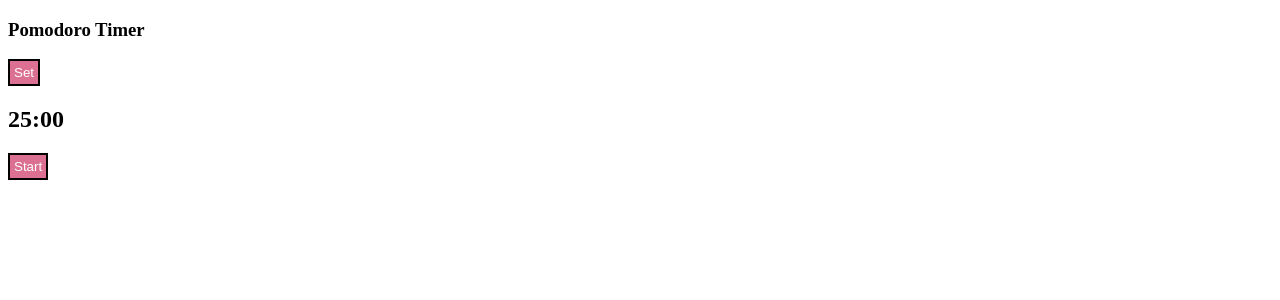
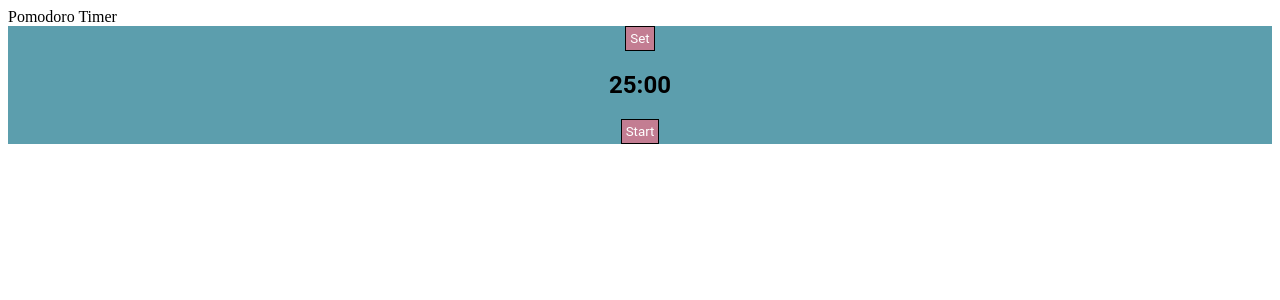
Before and after one commit to TheFossilDev/pomo-timer, a React (Create React App) app: page / in a window 1280 px wide. Shown: the top 300 px of the page. Built offline with nearby package versions, Linux system fonts and the light colour scheme.

Commit message:
Started to introduce styled components

```diff
--- a/src/App.js
+++ b/src/App.js
@@ -1,7 +1,25 @@
 import React from "react";
 import Timer from "./Components/Timer";
+import GlobalStyles from "./Components/Styles/Global";
+import styled from "styled-components";
 
-function App() {
+const appContainer = styled.div`
+  display: flex;
+  background-color: ${props => props.theme.offWhite};
+  flex-direction: column;
+  justify-content: center;
+  align-items: center;
+`;
+
+const appTitle = styled.h3`
+  text-align: center;
+  font-family: 'Roboto', sans-serif;
+`;
+
+
+const App = () => {
+  // pomodor.io url?
+
   // TODO: Feature list
   // 1. Set timer duration
   // 2. Work mode, short break
@@ -9,14 +27,20 @@ function App() {
   // 4. Long break
   // 5. Basic UI styling
 
+
+
+
   const time = new Date();
   time.setSeconds(time.getSeconds() + 1500);
 
   return (
-    <div className="App">
-      <h3>Pomodoro Timer</h3>
-      <Timer expiryTimestamp={time} />
-    </div>
+    <>
+      <GlobalStyles />
+      <appContainer>
+        <appTitle>Pomodoro Timer</appTitle>
+        <Timer expiryTimestamp={time} />
+      </appContainer>
+    </>
   );
 }
 
--- a/src/Components/Styles/Button.styled.js
+++ b/src/Components/Styles/Button.styled.js
@@ -1,11 +1,12 @@
 import styled from "styled-components";
 
 const Button = styled.button`
+  font-family: 'Roboto', sans-serif;
 
-  background-color: palevioletred;
+  background-color: ${props => props.theme.darkPink};
   color: white;
 
-  border: 2px solid black;
+  border: 1px solid black;
   padding: 0.25rem;
 `;
 
--- /dev/null
+++ b/src/Components/Styles/Global.js
@@ -0,0 +1,24 @@
+import { createGlobalStyle } from "styled-components";
+
+const GlobalStyles = createGlobalStyle`
+  @import url('https://fonts.googleapis.com/css2?family=Roboto&display=swap');
+
+  h1 {
+    font-family: 'Roboto', sans-serif;
+  }
+
+  h2 {
+    font-family: 'Roboto', sans-serif;
+  }
+
+  h3 {
+    font-family: 'Roboto', sans-serif;
+  }
+
+  p {
+    font-family: 'Roboto', sans-serif;
+  }
+
+`;
+
+export default GlobalStyles;
--- /dev/null
+++ b/src/Components/Styles/Theme.js
@@ -0,0 +1,5 @@
+export const offWhite = '#EEEEEE';
+export const cadetBlue = '#5C9EAD';
+export const darkPink = '#C37D92';
+export const midBrown = '#846267';
+export const darkChocolate = '#0C120C';
--- a/src/Components/Timer.js
+++ b/src/Components/Timer.js
@@ -1,6 +1,23 @@
 import { useState } from "react";
 import { useTimer } from "react-timer-hook";
 import Button from "./Styles/Button.styled";
+import styled from "styled-components";
+
+const TimerContainer = styled.div`
+  flex: 2;
+
+  display: flex;
+  flex-direction: column;
+  justify-content: space-around;
+  align-items: center;
+
+  background-color: ${props => props.theme.cadetBlue};
+
+`;
+
+const Time = styled.h2`
+  text-align: center;
+`;
 
 const Timer = ({ expiryTimestamp }) => {
   const { seconds, minutes, isRunning, start, pause, resume } =
@@ -18,17 +35,17 @@ const Timer = ({ expiryTimestamp }) => {
   };
 
   return (
-    <div>
+    <TimerContainer>
       <Button>Set</Button>
-      <h2>
+      <Time>
         <span>{minutes}</span>:
         {(seconds < 10) ? <span>0{seconds}</span> : <span>{seconds}</span>}
-      </h2>
+      </Time>
       {!started && <Button onClick={startHandler}>Start</Button>}
       {isRunning && <Button onClick={pause}>Stop</Button>}
       {!isRunning && started && <Button onClick={resume}>Resume</Button>}
       {/* {isRunning ? <p>Timer is running.</p> : <p>Timer is not running.</p>} */}
-    </div>
+    </TimerContainer>
   );
 };
 
```
Also changed, not shown: src/UI/Card.js (deleted, +0 -9 lines), src/UI/Modal.js (deleted, +0 -8 lines), src/index.js (+5 -2 lines).
